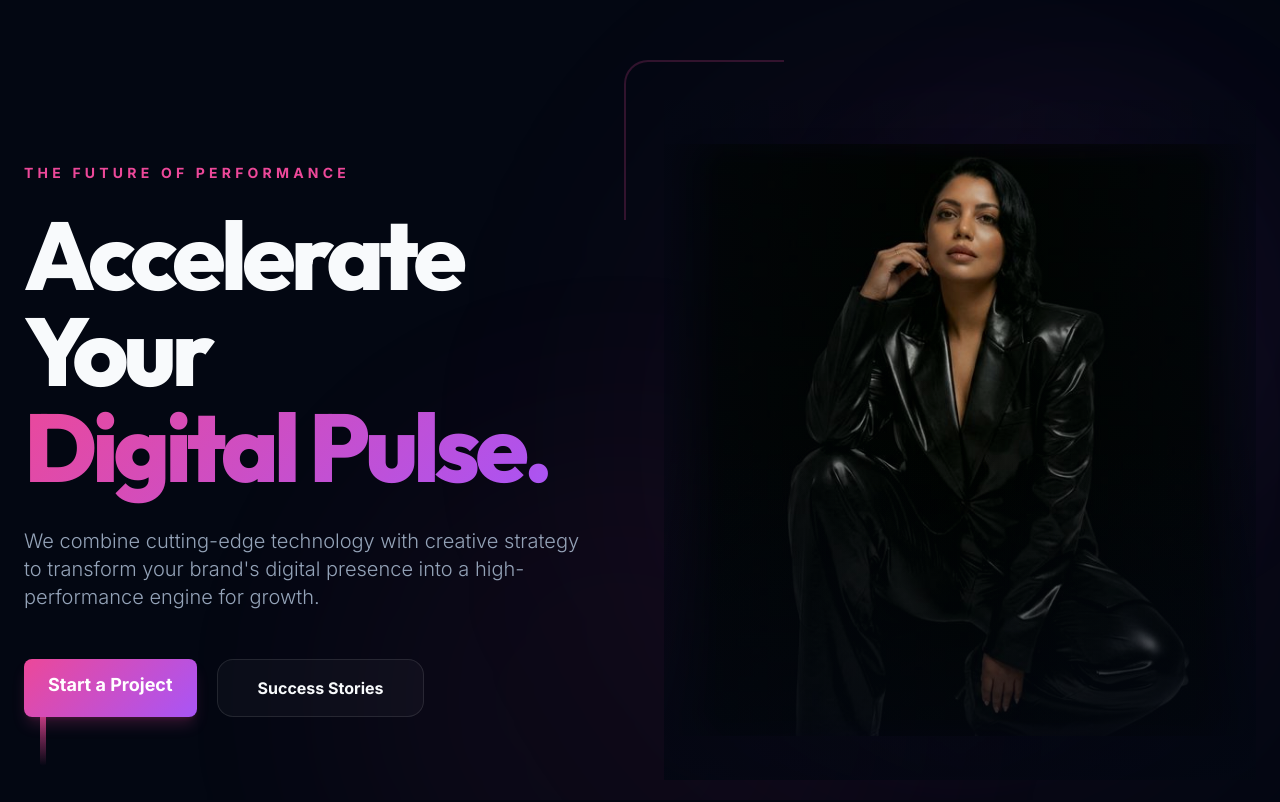
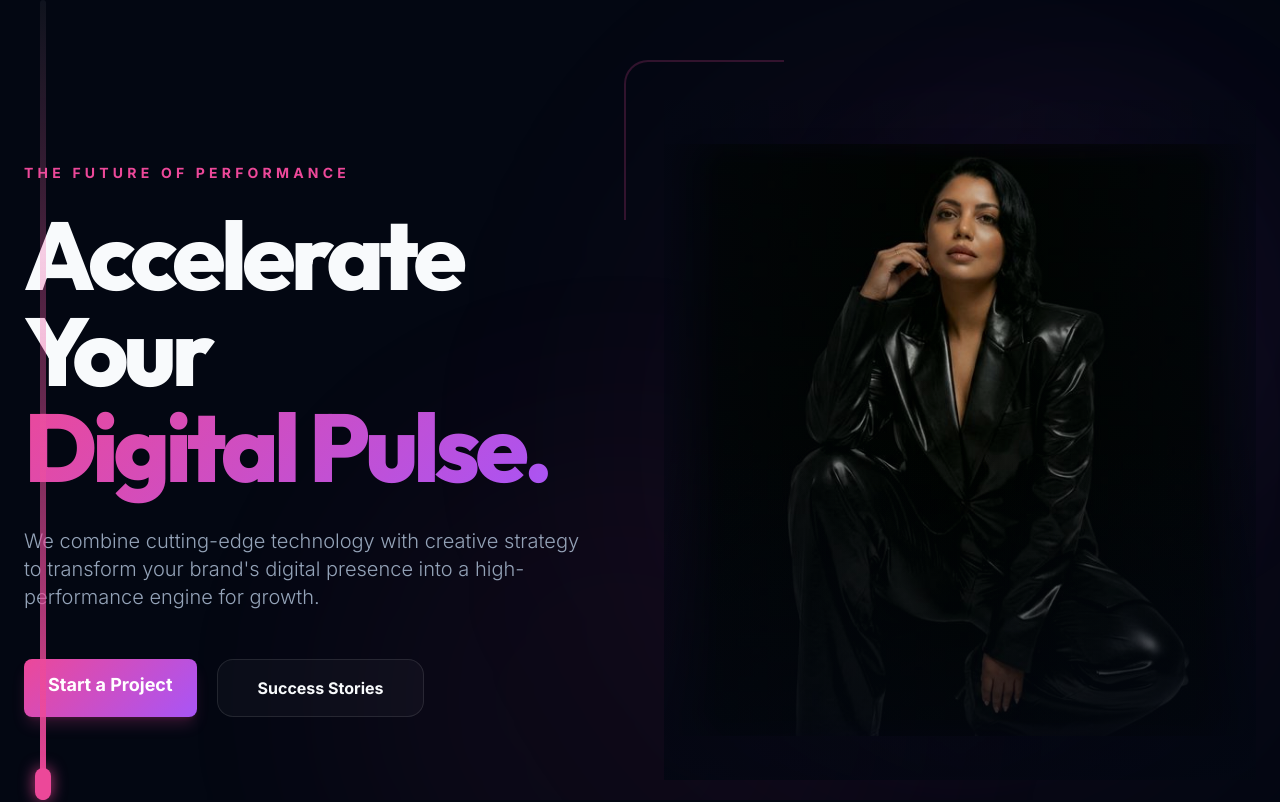
Before and after one commit to ssr85/sociojenics-website, a React (Vite) app: page / in a window 1280 px wide. Shown: the top 802 px of the page. Built offline with nearby package versions, Linux system fonts and the light colour scheme.

Commit message:
feat: add persistent global tracking line across scroll

```diff
--- a/src/App.jsx
+++ b/src/App.jsx
@@ -13,6 +13,7 @@ import SuccessStories from './pages/SuccessStories'
 import ContactPage from './pages/ContactPage'
 import NotFound from './pages/NotFound'
 import ScrollToTop from './components/ScrollToTop'
+import TrackingLine from './components/TrackingLine'
 
 // Home page as its own component so Lenis works per-route
 function HomePage() {
@@ -43,6 +44,7 @@ function App() {
   return (
     <>
       <ScrollToTop />
+      <TrackingLine />
       <Routes>
         <Route path="/" element={<HomePage />} />
         <Route path="/success-stories" element={<SuccessStories />} />
--- a/src/components/Hero.jsx
+++ b/src/components/Hero.jsx
@@ -114,14 +114,6 @@ const Hero = () => {
                 </div>
             </div>
 
-            {/* Scroll Indicator */}
-            <motion.div
-                animate={{ y: [0, 10, 0] }}
-                transition={{ repeat: Infinity, duration: 2 }}
-                className="absolute bottom-10 left-10 text-text-secondary hidden lg:block"
-            >
-                <div className="w-1.5 h-16 bg-gradient-to-b from-accent-pink to-transparent rounded-full mx-auto" />
-            </motion.div>
         </section>
     )
 }
--- /dev/null
+++ b/src/components/TrackingLine.jsx
@@ -0,0 +1,39 @@
+import { motion, useScroll, useSpring, useTransform } from 'framer-motion'
+
+const TrackingLine = () => {
+    // Get the scroll progress of the entire page
+    const { scrollYProgress } = useScroll()
+
+    // Bouncy spring configuration for the line
+    const springConfig = { stiffness: 100, damping: 15, mass: 0.5, restDelta: 0.001 }
+
+    // Smooth scroll position
+    const yPos = useSpring(scrollYProgress, springConfig)
+
+    return (
+        <div className="fixed left-6 lg:left-10 top-0 bottom-0 w-1.5 z-50 pointer-events-none hidden md:block">
+            {/* Outline track */}
+            <div className="absolute inset-y-0 w-full bg-white/5 rounded-full" />
+
+            {/* Filled bouncy track */}
+            <motion.div
+                className="absolute top-0 w-full rounded-full origin-top"
+                style={{
+                    scaleY: yPos,
+                    background: 'linear-gradient(to bottom, transparent, rgba(236,72,153, 0.4), rgba(236,72,153, 1))',
+                    height: '100%'
+                }}
+            />
+
+            {/* The little bouncy "thumb" element riding the edge of the line */}
+            <motion.div
+                className="absolute -left-[5px] w-4 h-8 rounded-full bg-accent-pink shadow-[0_0_15px_rgba(236,72,153,0.8)]"
+                style={{
+                    top: useTransform(yPos, value => `calc(${value * 100}% - 32px)`)
+                }}
+            />
+        </div>
+    )
+}
+
+export default TrackingLine
```
